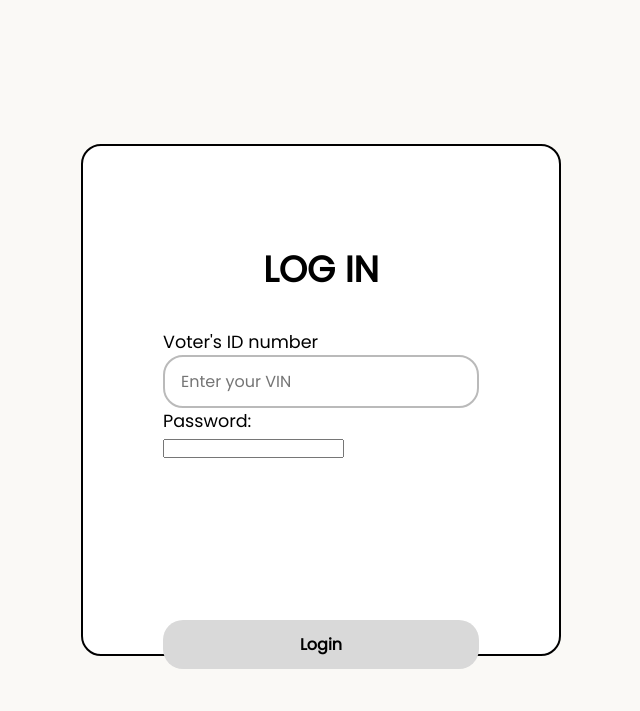
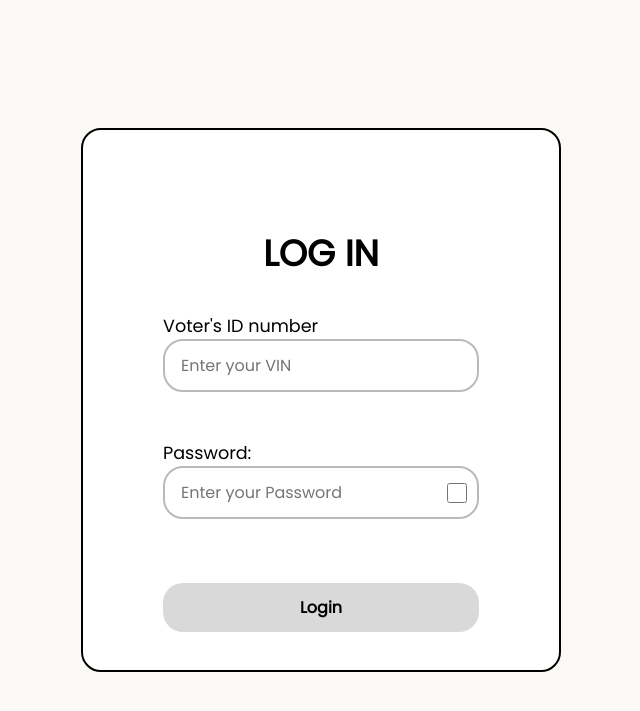
Before and after one commit to Fabshkiee/Cin-ergy-PolliTeko, a Flask app: page / in a window 1280 px wide. Shown: the top 711 px of the page, without its empty margins (319-959 px from the left). Run offline with Flask 3, Linux system fonts and the light colour scheme.

Commit message:
Improve login functionality and UI: update error message, enhance password input with toggle visibility, and refine styles for better user experience.

```diff
--- a/app.py
+++ b/app.py
@@ -35,7 +35,7 @@ def login():
             if row[0] == user_id and row[1] == password:
                 session['user_id'] = user_id
                 return redirect('/dashboard')
-    return render_template('index.html', error="User ID not found")
+    return render_template('index.html', error="ID/Password is not found")
 
 
 @app.route('/dashboard')
--- a/static/login.css
+++ b/static/login.css
@@ -25,7 +25,7 @@ html {
     background-color: aquamarine;
     margin: 5rem auto;
     width: 30rem;
-    height: 32rem;
+    height: 34rem;
     align-items: center;
     padding: 5rem 5rem 5rem;
     border-radius: 1.25rem;
@@ -61,7 +61,7 @@ html {
     align-items:flex-start ;
 }
 
-.authlogin .input {
+.authlogin input {
     width: 100%; /* Make the input take the full width of its container */
     padding: 0.75rem 1rem; /* Add internal spacing for better usability */
     font-size: 1rem; /* Set a readable font size */
@@ -71,9 +71,10 @@ html {
     outline: none; /* Remove the default outline */
     box-sizing: border-box; /* Ensure padding doesn't affect width */
     transition: border-color 0.3s ease, box-shadow 0.3s ease; /* Add smooth transitions for focus effects */
+    margin-bottom: 3rem;
 }
 
-.authlogin .input:focus {
+.authlogin input:focus {
     border-color: #007BFF; /* Change border color on focus */
     box-shadow: 0 0 0.25rem rgba(0, 123, 255, 0.5); /* Add a subtle shadow */
 }
@@ -92,9 +93,36 @@ html {
     transition: background-color 0.3s ease, transform 0.2s ease; /* Add smooth transitions */
     flex-direction: column;
     align-items: center;
-    margin-top: 10rem;
+    margin-top: 1rem;
 }
 
 .authlogin button:active {
     transform: scale(0.98); /* Slightly shrink the button on click */
 }
+
+.password-container {
+    position: relative;
+    display: flex;
+    align-items: center;
+}
+
+.password-container input[type="password"] {
+    flex: 1; /* Ensures input takes available space */
+}
+
+.password-container input[type="checkbox"] {
+    position: absolute;
+    right: 0.75rem;
+    width: 1.25rem;
+    height: 1.25rem;
+    cursor: pointer;
+}
+
+.form .error{
+    display: flex; /* Enable flexbox for centering */
+    justify-content: center; /* Center horizontally */
+    align-items: center; /* Center vertically */
+    color: red; /* Optional: Add color for better visibility */
+    font-size: 0.9rem; /* Optional: Adjust font size */
+    text-align: center; /* Optional: Ensure text is centered */
+}
--- a/templates/index.html
+++ b/templates/index.html
@@ -2,25 +2,40 @@
 <html lang="en">
 <head>
     <meta charset="UTF-8">
-    <title>Page title</title>
+    <title>PolliTeko - Login</title>
     <link rel="stylesheet" href="/static/login.css">
 </head>
 <body>
     <section class="authlogin">
-            <h1>LOG IN</h1>
+        <h1>LOG IN</h1>
     <form class="form" method="POST" action="/login">
+        {% if error%}
+      <p class="error">{{ error }}</p>
+        {% endif %}
         <label for="userID">Voter's ID number</label>
         <br>
-        <input class="input" type="text" id="userID" name="userID" placeholder="Enter your VIN" autocomplete="off">
+        <input class="inputID" type="text" id="userID" name="userID" placeholder="Enter your VIN" autocomplete="off">
         <br>
-        <label for="password">Password:
-        </label> <br>
-        <input type="text" id="password" name="password">
+        <label for="password">Password:</label>
+        <br>
+        <div class="password-container">
+            <input type="password" id="password" name="password" placeholder="Enter your Password" autocomplete="off">
+            <input type="checkbox" id="showPassword" onclick="togglePassword()">
+        </div>
         <button type="submit">Login</button>
     </form>
+
+    <script>
+        function togglePassword() {
+            const passwordField = document.getElementById('password');
+            const showPasswordCheckbox = document.getElementById('showPassword');
+            if (showPasswordCheckbox.checked) {
+                passwordField.type = 'text';
+            } else {
+                passwordField.type = 'password';
+            }
+        }
+    </script>
     </section>
-    {% if error%}
-      <p class="error">{{ error }}</p>
-    {% endif %}
 </body>
 </html>
```
